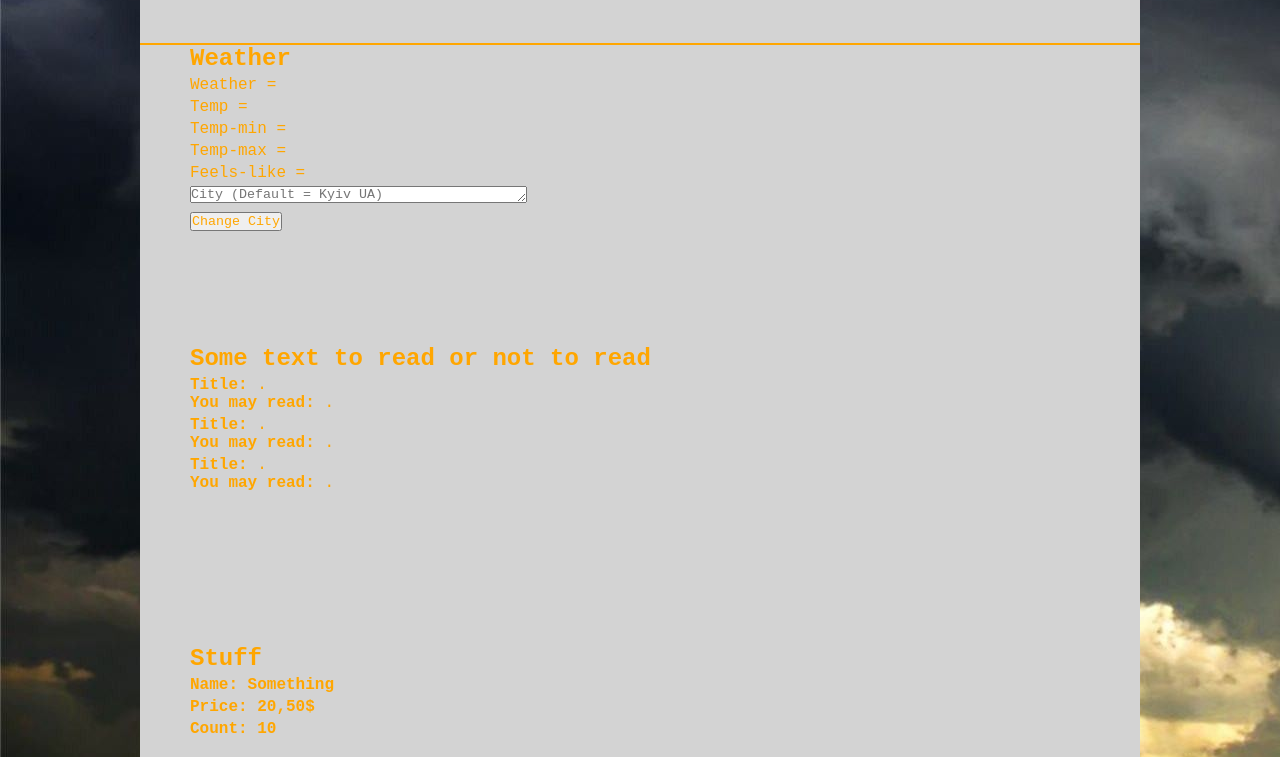
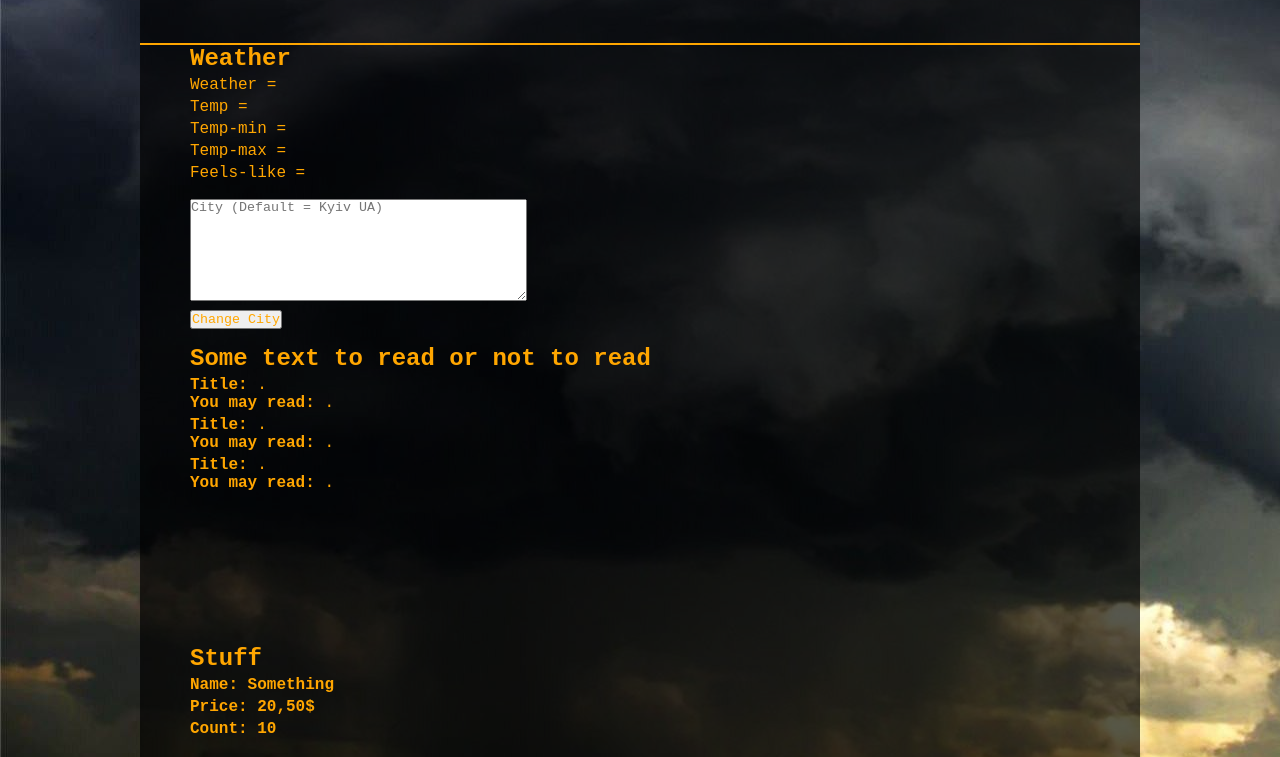
Before and after one commit to OleksandrHorbun/wd2021, a website built with Parcel: page src/index.html in a window 1280 px wide. Shown: the part 63-820 px from the top of the page. Built offline with nearby package versions, Linux system fonts and the light colour scheme; no server answers.

Commit message:
Final + Fix

```diff
--- a/src/style.scss
+++ b/src/style.scss
@@ -1,5 +1,5 @@
 $c-main: rgb(255, 166, 0);
-$b-main: lightgrey;
+$b-main: rgba(0, 0, 0, 0.659);
 
 * {
     margin: 0;
@@ -13,6 +13,14 @@ body {
     p, h2, button, textarea{
         margin-left: 5%;
         margin-bottom: 4px;
+    }
+    textarea{
+        margin-top: 1em;
+        min-height: 50px;
+        height: 100px;
+        max-height: 110px;
+        min-width: 50px;
+        max-width: 500px;
     }
     background-image: url("/img/background.jpg");
     background-repeat: no-repeat;
```
